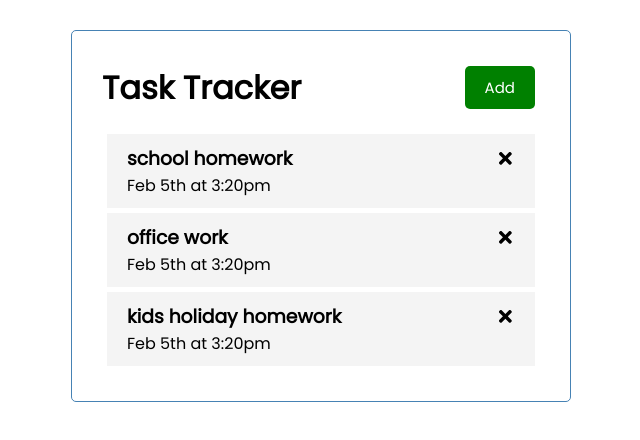
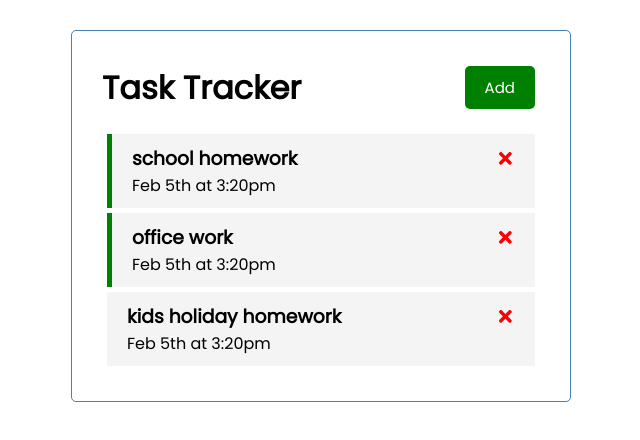
Before and after one commit to SJamal1759/task-tracker, a React (Create React App) app: page / in a window 1280 px wide. Shown: the top 440 px of the page, without its empty margins (319-959 px from the left). Built offline with nearby package versions, Linux system fonts and the light colour scheme; the HTML template or start-up script is replaced by a standard one.

Commit message:
adding React icon x for deleting tasks

```diff
--- a/src/App.js
+++ b/src/App.js
@@ -24,11 +24,25 @@
         reminder:false,
       },
     ])
-
+  // Delete task
+  const deleteTask=(id) => {
+    setTasks(tasks.filter((task) => task.id !== id))
+  }
+  //Toggle Reminder
+  const toggleReminder = (id) => {
+     setTasks(
+      tasks.map((task) =>
+      task.id === id ? {...task, reminder:
+      !task.reminder } : task
+      )
+     )
+  }
   return (
     <div className="container">
      <Header/>
-     <Tasks tasks={tasks}/>
+     {tasks.length > 0 ? (<Tasks tasks={tasks} onDelete ={deleteTask} onToggle = {toggleReminder} />
+     ):('No Tasks To Display')
+     }
     </div>
   );
 }
--- a/src/components/Task.js
+++ b/src/components/Task.js
@@ -1,9 +1,13 @@
 import {FaTimes } from 'react-icons/fa';
 
-const Task = ({task}) => {
+const Task = ({task,onDelete,onToggle}) => {
   return (
-    <div className="task">
-      <h3>{ task.text } <FaTimes/></h3>
+    <div className={`task ${task.reminder ?
+    'reminder' : ''}`} onDoubleClick={() => onToggle(task.id)}>
+      <h3>{ task.text } <FaTimes
+        style={{color:'red',cursor:'pointer'}}
+        onClick={() => onDelete (task.id)}
+      /></h3>
       <p> { task.day }</p>
     </div>
   )
--- a/src/components/Tasks.js
+++ b/src/components/Tasks.js
@@ -1,12 +1,14 @@
 import Task from "./Task";
 
 
-const Tasks = ({ tasks }) => {
+const Tasks = ({ tasks, onDelete, onToggle }) => {
 
   return (
     <>
       {tasks.map((task) => (
-        <Task key={task.id} task={task} />
+        <Task key={task.id} task={task}
+        onDelete = {onDelete}
+        onToggle = {onToggle} />
 
       ))}
     </>
```
